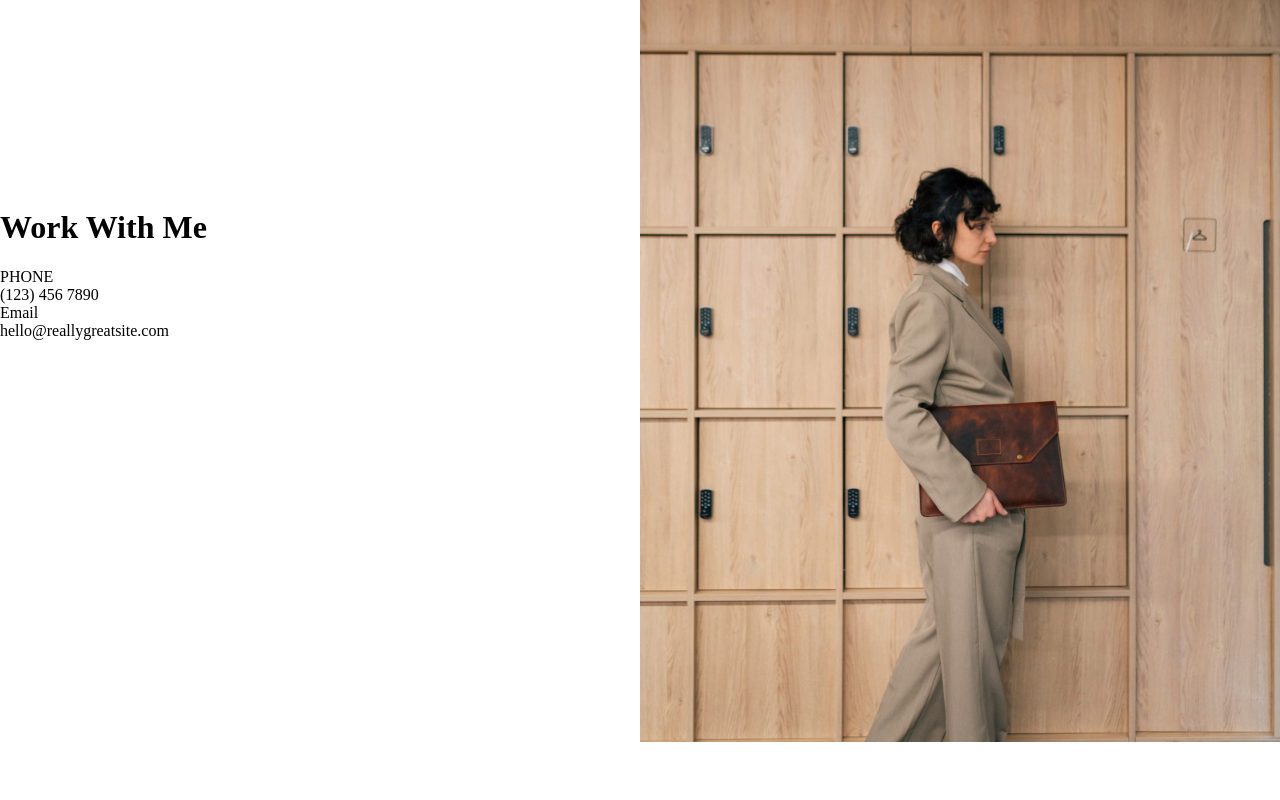
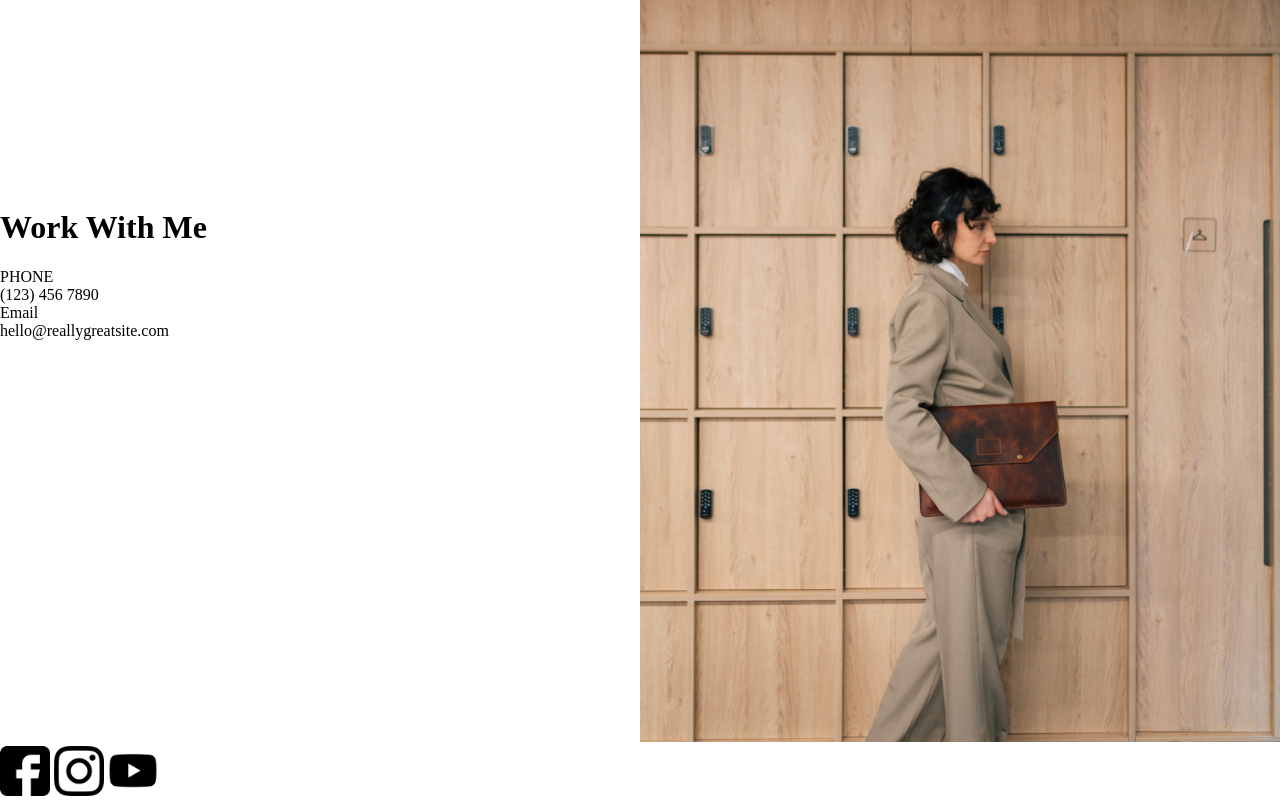
Before and after one commit to Lukerogan/Coria-Alles, a plain HTML site: page index.html in a window 1280 px wide. Shown: the part 1249-2049 px from the top of the page. Before the commit the page ends 1995 px from the top, so only its background shows below. Drawn offline with Linux system fonts and the light colour scheme.

Commit message:
need footer

```diff
--- a/css/style.css
+++ b/css/style.css
@@ -53,3 +53,13 @@ body{
     display: flex;
     align-items: center;
 }
+.container-socials{
+    display: flex;
+}
+.soch{
+    width: 50px;
+}
+
+.soc{
+   align-items: end;
+}
--- a/index.html
+++ b/index.html
@@ -58,7 +58,13 @@
         </div>
     </div>
 
-
+<div class="container-socials">
+    <div class="row soc">
+<img src="img/facebook.png" alt="" class="soch">
+<img src="img/instagram.png" alt="" class="soch">
+<img src="img/youtube.png" alt="" class="soch">
+    </div>
+</div>
 
 
 
```
Also changed, not shown: img/facebook.png (added), img/instagram.png (added), img/youtube.png (added).
